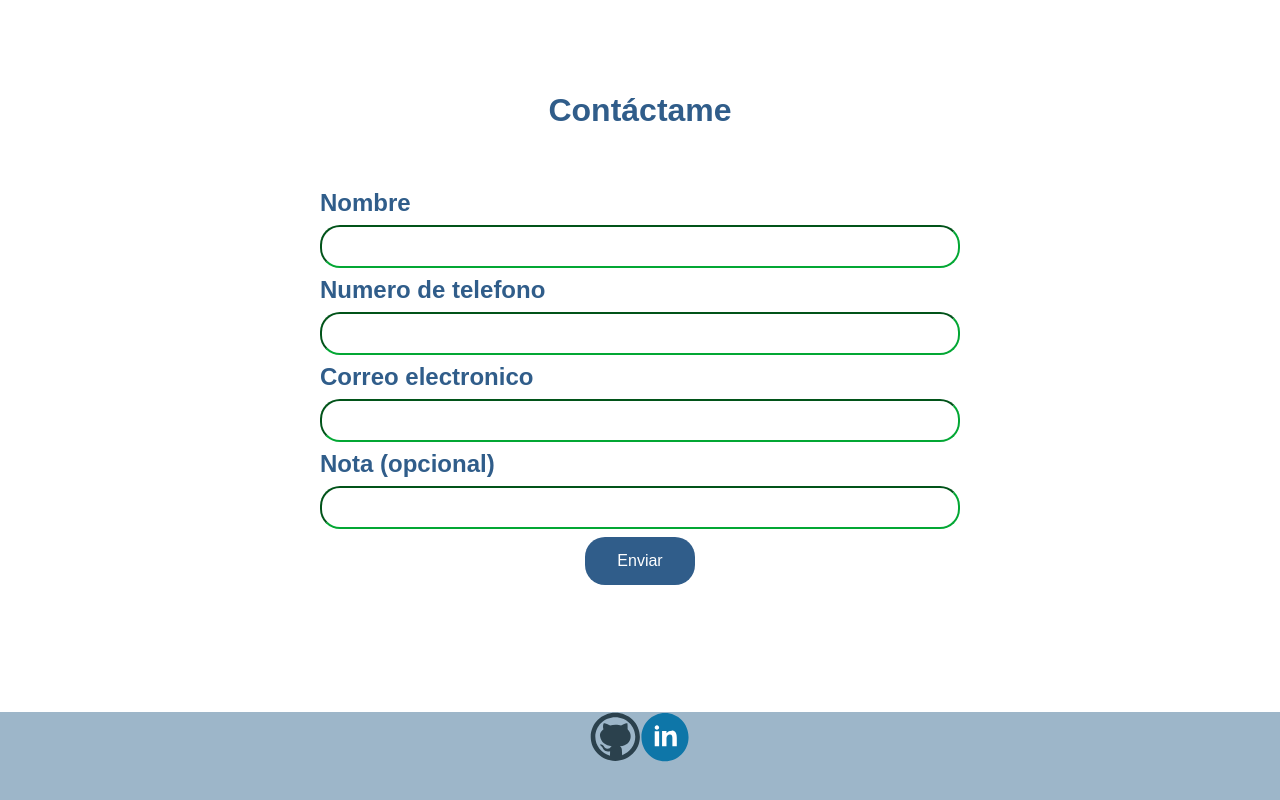
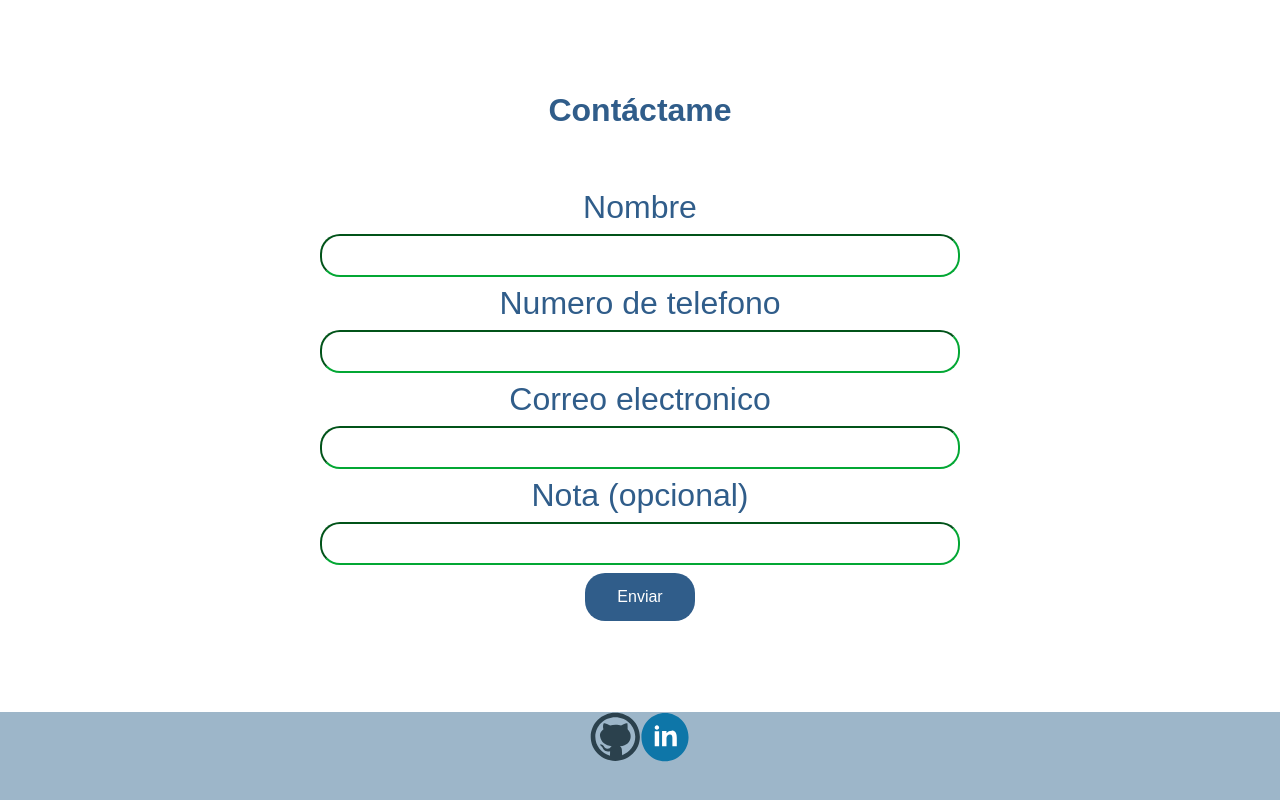
Before and after one commit to genesisrrios/Portfolio, a Vue app: page / in a window 1280 px wide. Shown: the part 3881-4681 px from the top of the page. Built offline with nearby package versions, Linux system fonts and the light colour scheme; a web font is replaced by a local one.

Commit message:
added mode production to vue config

```diff
--- a/src/components/TheContactUsForm.vue
+++ b/src/components/TheContactUsForm.vue
@@ -7,20 +7,16 @@
   <div>
     <form v-on:keyup.enter="sendEmail">
       <div class="row">
-      <h2>{{$t("Contactme.name")}} </h2>
-      <input type="text" name="name" v-model="name" require>
+      <label for="name">{{$t("Contactme.name")}}<input type="text" id="name" name="name" v-model="name" require></label>
       </div>
       <div class="row">
-      <h2>{{$t("Contactme.phone")}} </h2>
-      <input type="phone" name="phone" v-model="phone">
+      <label for="phone">{{$t("Contactme.phone")}}<input type="phone" id="phone" name="phone" v-model="phone"></label>
       </div>
       <div class="row">
-        <h2>{{$t("Contactme.email")}}</h2>
-      <input type="email" name="email" v-model="email" require>
+        <label for="email">{{$t("Contactme.email")}}<input id="phone" type="email" name="email" v-model="email" require></label>
       </div>
       <div class="row">
-        <h2>{{$t("Contactme.note")}}</h2>
-      <input type="text" name="note" v-model="note">
+        <label for="note">{{$t("Contactme.note")}}<input type="text" id="note" name="note" v-model="note"></label>
       </div>
     </form>
     <button class="btn" v-on:click="sendEmail">{{$t("Contactme.send")}}</button>
@@ -67,8 +63,10 @@ export default {
 h1{
   color:#305d8a;
 }
-h2{
+label{
+  font-size:2rem;
   color:#305d8a;
+  width:100%;
 }
 input{
   width: 100%;
--- a/vue.config.js
+++ b/vue.config.js
@@ -10,6 +10,7 @@ module.exports = {
       localeDir: 'locales',
       enableInSFC: true
     },
+    mode: 'production',
     configureWebPack:{
       plugins:[
         new PrerenderSPAPlugin({
```
